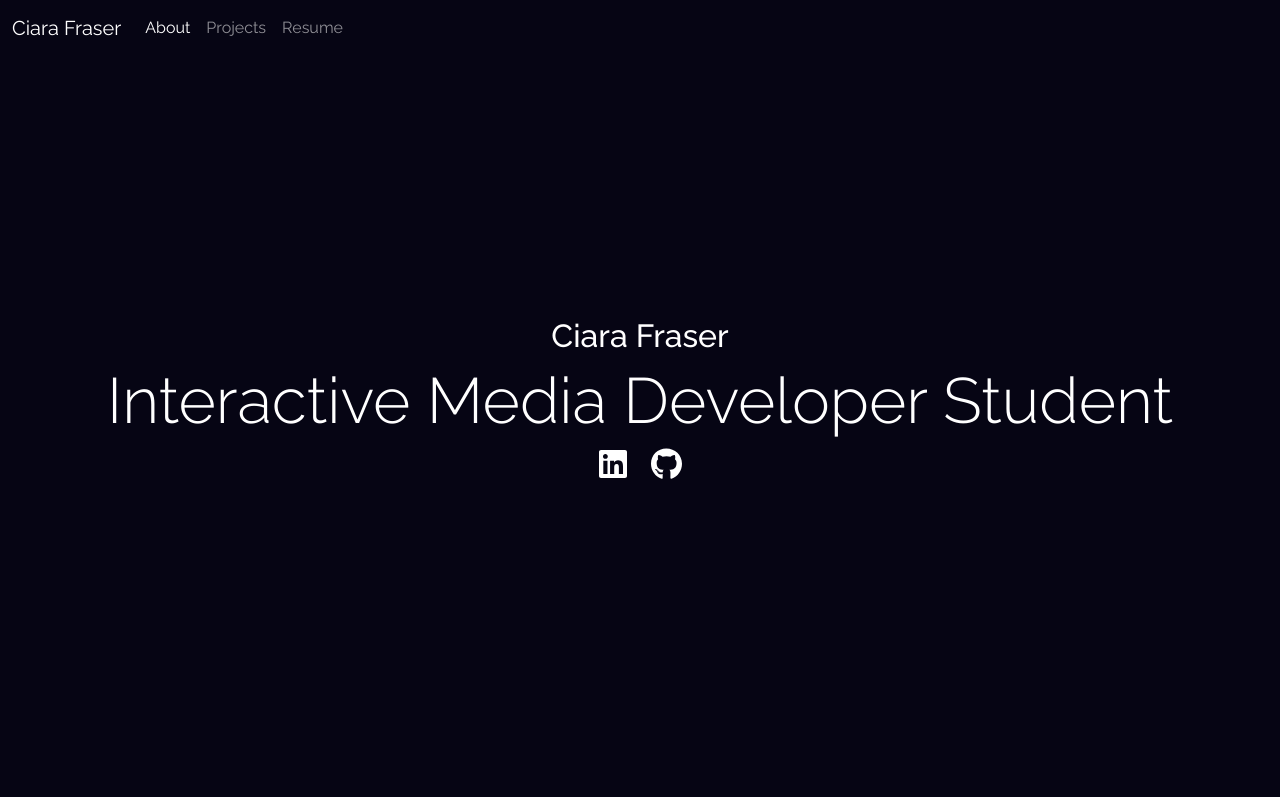
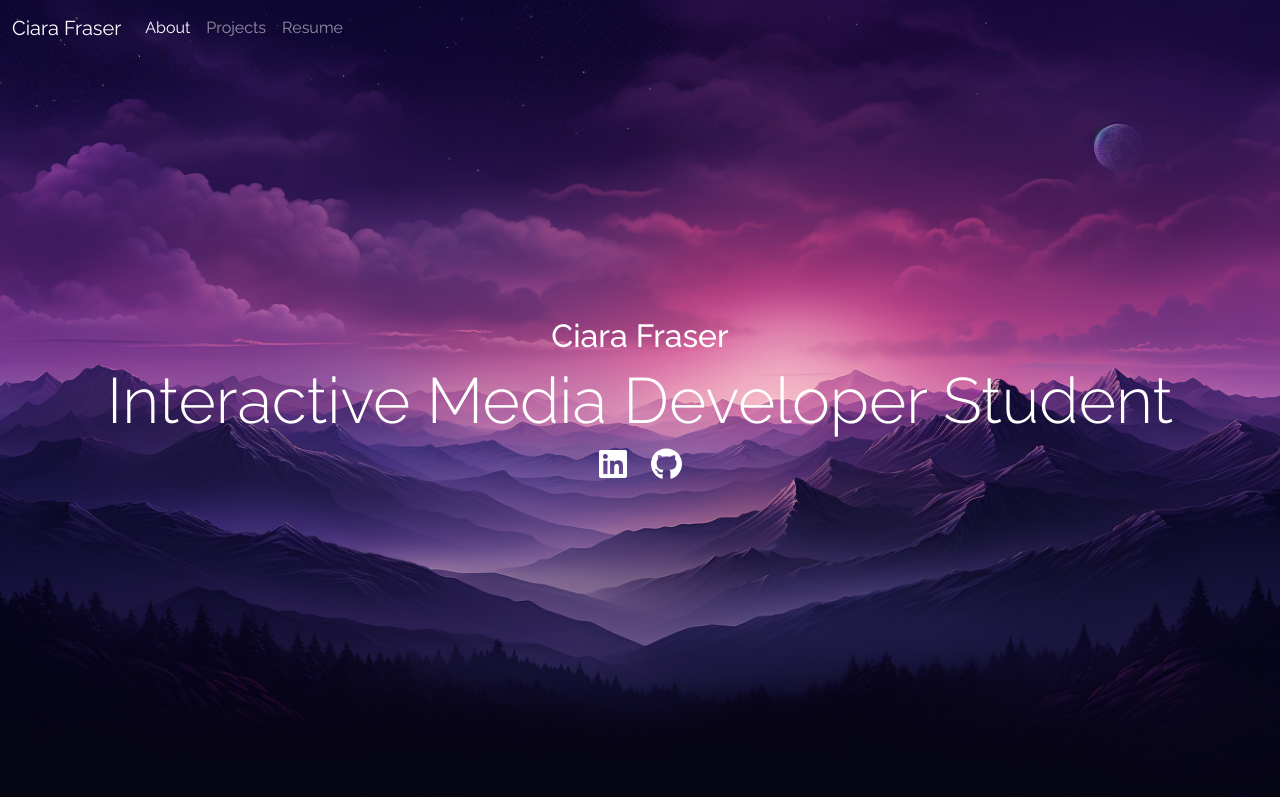
Before and after one commit to CHFraser/chfraser.github.io, a plain HTML site: page index.html in a window 1280 px wide. Shown: the top 797 px of the page. Drawn offline with nearby package versions, Linux system fonts and the light colour scheme.

Commit message:
Final commit for Portfolio

```diff
--- a/css/style.css
+++ b/css/style.css
@@ -28,7 +28,7 @@
   }
   /*Hero Section*/
   #hero{
-    background-image: url('images/hero-bg.png');
+    background-image: url('../images/hero-bg.png');
     background-size: cover;
     background-repeat: no-repeat;
     background-position: center center;
```
Also changed, not shown: images/hero-bg.png (added).
